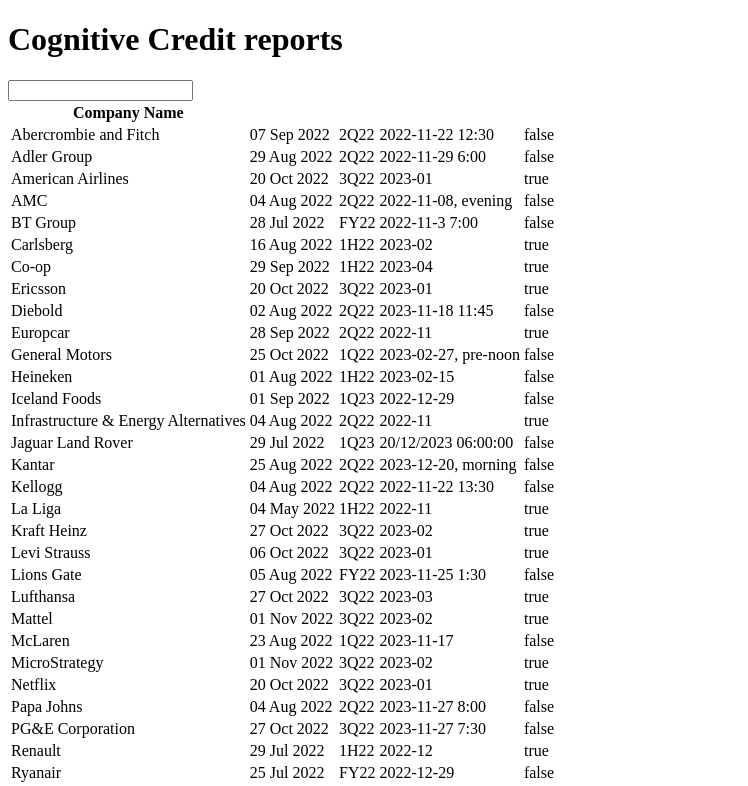
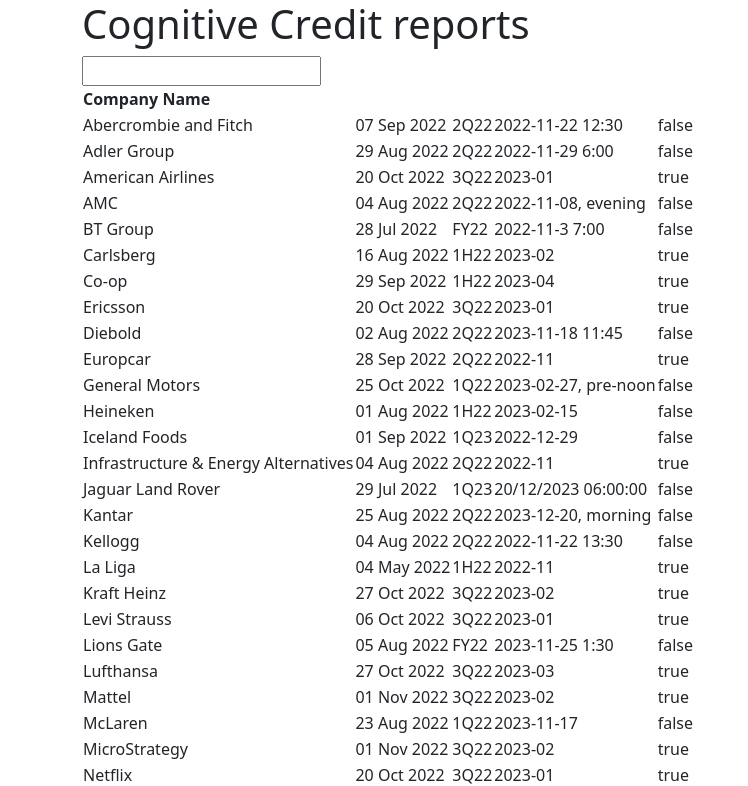
Before and after one commit to v3nt/reports, a Nuxt app: page / in a window 1280 px wide. Shown: the top 786 px of the page, without its empty margins (0-748 px from the left). Built offline with nearby package versions, Linux system fonts and the light colour scheme.

Commit message:
table funcs, module issues

```diff
--- /dev/null
+++ b/assets/styles/_variables.scss
@@ -0,0 +1,14 @@
+@import "bootstrap/scss/functions";
+@import "bootstrap/scss/variables";
+//
+// global-classes.scss
+%text-section {
+  // Changed dot to percentage
+  font-size: 16px;
+  letter-spacing: 3px;
+  font-weight: 400;
+  text-transform: uppercase;
+}
+
+$primary: $gray-900;
+$link-color: $primary;
--- /dev/null
+++ b/assets/styles/main.scss
@@ -0,0 +1,6 @@
+@import "./assets/styles/variables";
+@import "bootstrap/scss/bootstrap";
+
+.app {
+  //@extend .container;
+}
--- /dev/null
+++ b/assets/styles/scss/_grid.scss
@@ -0,0 +1,2 @@
+// GRID
+@import "bootstrap/scss/bootstrap-grid";
--- /dev/null
+++ b/assets/styles/scss/_helper-config.scss
@@ -0,0 +1,15 @@
+@import "bootstrap/scss/functions";
+@import "bootstrap/scss/variables";
+// our vars
+@import "assets/styles/variables";
+//// bootstrap
+@import "bootstrap/scss/maps";
+@import "bootstrap/scss/mixins";
+
+@import "bootstrap/scss/utilities";
+@import "bootstrap/scss/helpers";
+@import "bootstrap/scss/utilities/api";
+
+%p-1 {
+  @extend .p-1;
+}
--- /dev/null
+++ b/assets/styles/scss/_mixins-config.scss
@@ -0,0 +1,7 @@
+@import "bootstrap/scss/functions";
+@import "bootstrap/scss/variables";
+// our vars
+@import "assets/styles/variables";
+// bootstrap
+@import "bootstrap/scss/maps";
+@import "bootstrap/scss/mixins";
--- a/composables/useTable.ts
+++ b/composables/useTable.ts
@@ -0,0 +1,12 @@
+const useTable = () => {
+  const tableHeaders = [
+    { title: "Company Name" },
+    { title: "Last report date" },
+    { title: "Last report period" },
+    { title: "Next report date" },
+    { title: "Reporting inferred?" },
+  ];
+  return {};
+};
+
+export default useTable;
--- a/nuxt.config.ts
+++ b/nuxt.config.ts
@@ -1,7 +1,15 @@
 // https://nuxt.com/docs/api/configuration/nuxt-config
 export default defineNuxtConfig({
-    modules: [
-        // ...
-        '@pinia/nuxt',
-    ],
-})
+  modules: ["@pinia/nuxt"],
+  css: ["@/assets/styles/main.scss"],
+  // build: { transpile: ["@nuxtjs/style-resources"] },
+  vite: {
+    css: {
+      preprocessorOptions: {
+        sass: {
+          additionalData: '@import "@/assets/styles/_variables.sass";',
+        },
+      },
+    },
+  },
+});
--- a/pages/index.vue
+++ b/pages/index.vue
@@ -1,5 +1,5 @@
 <template>
-  <div>
+  <div class="container">
     <h1>Cognitive Credit reports</h1>
     <div><input type="text" v-model="filterName" /></div>
     <table>
```
Also changed, not shown: package.json (+6 -1 lines), assets/styles/scss/_heading.scss (added), 1 other file (tests, documents, lock files or other folders).
